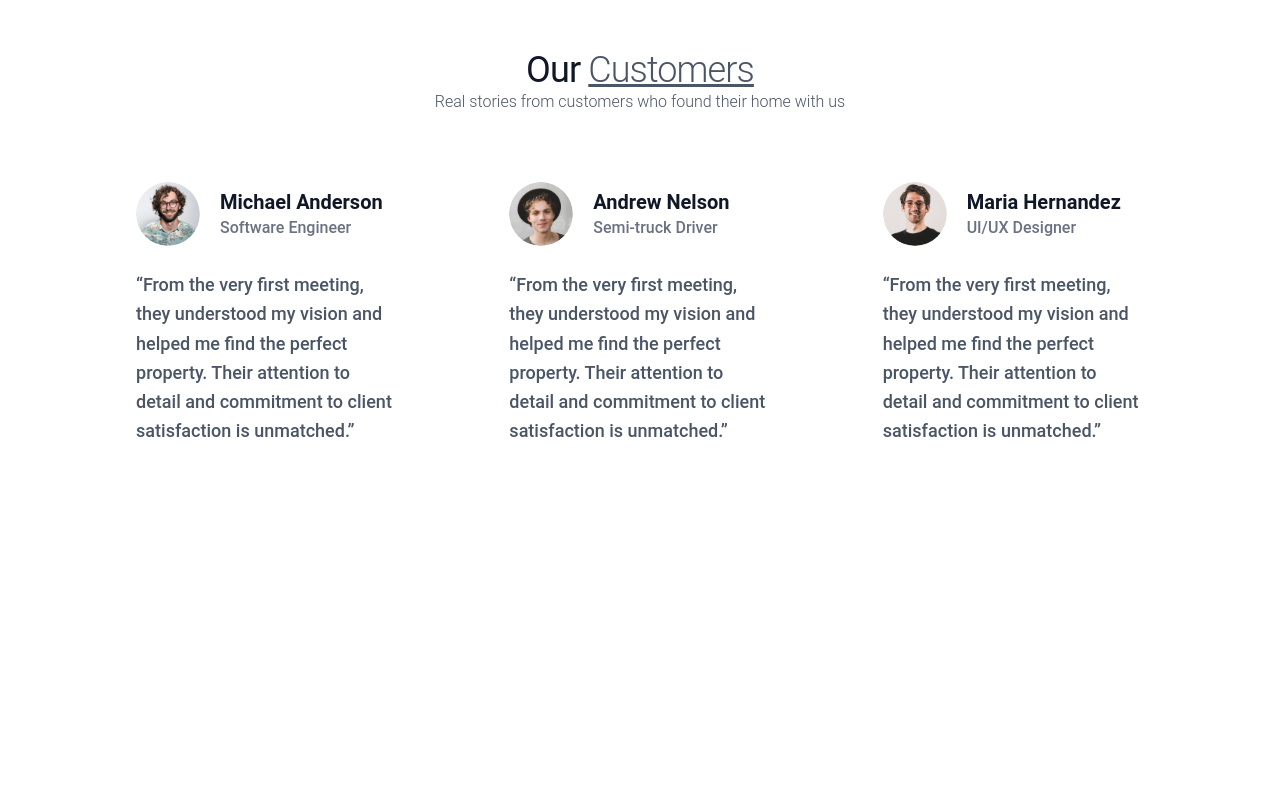
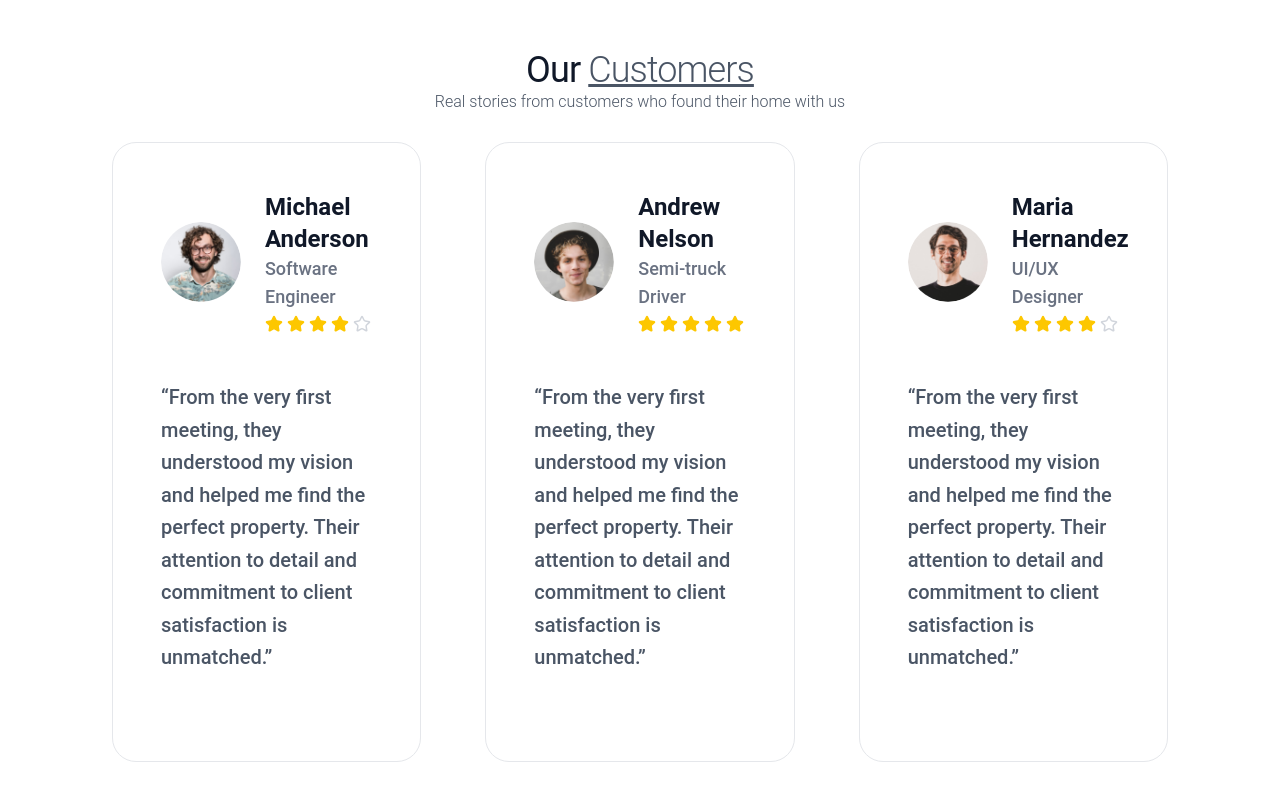
Before and after one commit to alexandrelee10/Real-Estate, a React (Vite) app: page / in a window 1280 px wide. Shown: the part 2346-3146 px from the top of the page. Before the commit the page ends 3092 px from the top, so only its background shows below. Built offline with nearby package versions, Linux system fonts and the light colour scheme.

Commit message:
Added shadows to testimonials

```diff
--- a/package.json
+++ b/package.json
@@ -11,6 +11,7 @@
   },
   "dependencies": {
     "@tailwindcss/vite": "^4.1.18",
+    "lucide-react": "^0.562.0",
     "react": "^19.2.0",
     "react-dom": "^19.2.0",
     "tailwindcss": "^4.1.18"
--- a/src/assets/assets.ts
+++ b/src/assets/assets.ts
@@ -52,6 +52,7 @@ import StPete_Home from './properties/StPete_Home.png'
 import Southwest_Ranches_Home from './properties/Southwest_Ranches_Home.png'
 import Miami_Home_1 from './properties/Miami_Home_1.png'
 import Tampa_Home from './properties/Tampa_Home.png'
+import star_icon from './testimonial/star_icon.svg'
 
 
 // Company Logos
@@ -113,7 +114,8 @@ const assets = {
     Jacksonville_Home_1,
     Jacksonville_Home_2,
     Miami_Home_1,
-    Pinecrest_Home
+    Pinecrest_Home,
+    star_icon
 }
 
 export default assets
--- a/src/components/TestCards.tsx
+++ b/src/components/TestCards.tsx
@@ -1,42 +1,50 @@
 import React from "react";
+import assets from "../assets/assets";
+import { Star } from "lucide-react";
 
 type TestCardProps = {
   name: string;
   title: string;
   comment: string;
   img: string;
+  rating: number;
 };
 
-export const TestCard = ({ name, title, comment, img }: TestCardProps) => {
+export const TestCard = ({ name, title, comment, img, rating }: TestCardProps) => {
   return (
-    <div className="group h-full">
+    <div className="group h-full px-4"> {/* ⬅️ spacing between cards */}
 
       {/* MAIN CARD */}
-      <div className="h-full min-h-[540px] bg-white rounded-3xl p-10 flex flex-col justify-between transition-all duration-300 ease-out group-hover:-translate-y-2 group-hover:shadow-2xl">
-
+      <div
+        className="h-full min-h-[620px] max-w-md w-full bg-white rounded-3xl p-12 flex flex-col justify-between gap-12 border border-gray-200 leading-loose transition-all
+        duration-300 ease-out group-hover:-translate-y-2 group-hover:shadow-2xl shrink-0
+        ">
         {/* HEADER */}
-        <div className="flex items-center gap-5 ">
-          <img
-            src={img}
-            alt={name}
-            className="w-16 h-16 rounded-full object-cover"
-          />
+        <div className="flex items-center gap-6">
+          <img src={img} alt={name} className="w-20 h-20 rounded-full object-cover"/>
 
           <div>
-            <h3 className="text-xl font-semibold text-gray-900">
+            <h3 className="text-2xl font-bold text-gray-900">
               {name}
             </h3>
-            <p className="text-base text-gray-500">
+            <p className="text-lg text-gray-500">
               {title}
             </p>
+            {/* Star Icons */}
+            <div className="mt-1 flex gap-1">
+              {[...Array(5)].map((_, i) => (
+              <Star
+              key={i}
+              className={`w-[18px] h-[18px] ${i < rating ? "fill-yellow-400 text-yellow-400" : "text-gray-300"}`}/>
+              ))}
+            </div>
           </div>
         </div>
 
         {/* COMMENT */}
-        <p className="mt-6 text-lg text-gray-600 leading-relaxed flex-1">
+        <p className="text-xl text-gray-600 leading-relaxed flex-1">
           “{comment}”
         </p>
-
       </div>
     </div>
   );
--- a/src/components/Testimonials.tsx
+++ b/src/components/Testimonials.tsx
@@ -12,6 +12,7 @@ export const Testimonials = () => {
       comment:
         "From the very first meeting, they understood my vision and helped me find the perfect property. Their attention to detail and commitment to client satisfaction is unmatched.",
       img: assets.profile_img_1,
+      rating: 4
     },
     {
       id: 2,
@@ -20,6 +21,7 @@ export const Testimonials = () => {
       comment:
         "From the very first meeting, they understood my vision and helped me find the perfect property. Their attention to detail and commitment to client satisfaction is unmatched.",
       img: assets.profile_img_2,
+      rating: 5
     },
     {
       id: 3,
@@ -28,6 +30,7 @@ export const Testimonials = () => {
       comment:
         "From the very first meeting, they understood my vision and helped me find the perfect property. Their attention to detail and commitment to client satisfaction is unmatched.",
       img: assets.profile_img_3,
+      rating: 4
     },
   ];
 
@@ -52,6 +55,7 @@ export const Testimonials = () => {
               title={person.title}
               comment={person.comment}
               img={person.img}
+              rating={person.rating}
             />
           ))}
         </div>
```
Also changed, not shown: src/assets/testimonial/star_icon.svg (added), 1 other file (tests, documents, lock files or other folders).
